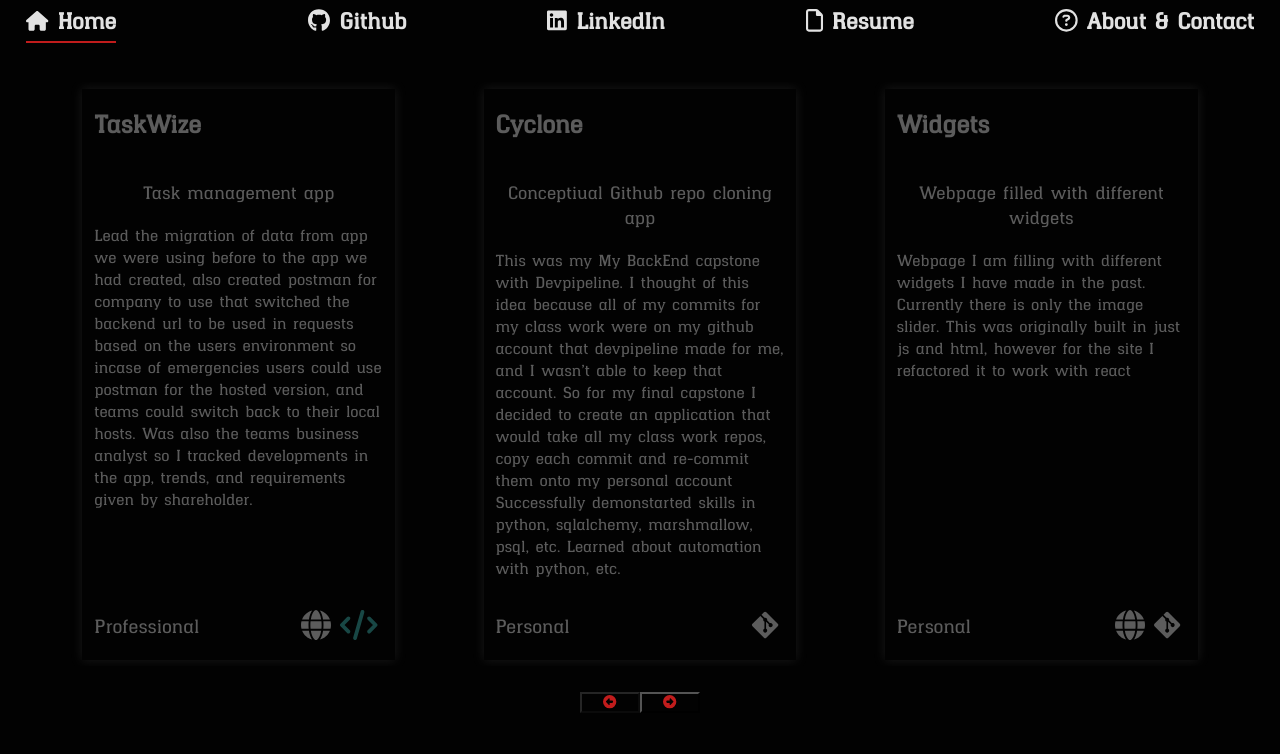
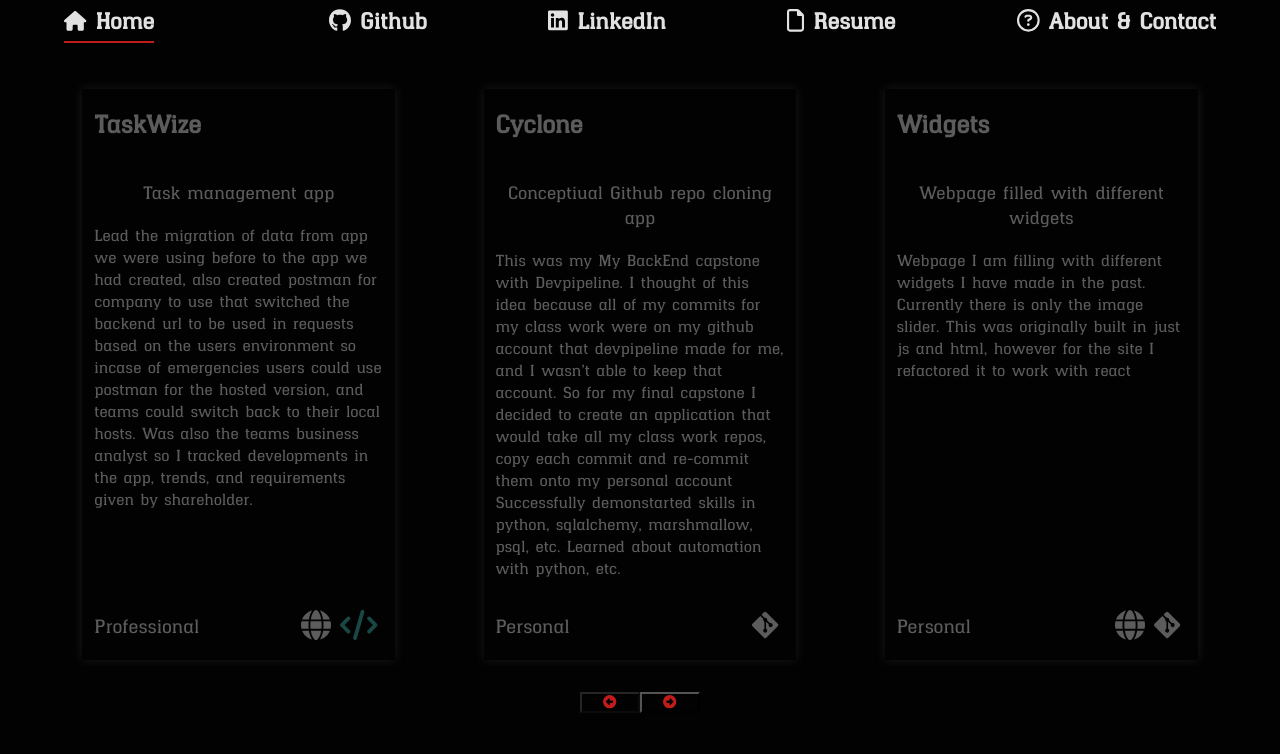
Before and after one commit to Jamesh431/Jamesh431.github.io, a React (Create React App) app: page /home in a window 1280 px wide. Shown: the top 754 px of the page. Built offline with nearby package versions, Linux system fonts and the light colour scheme.

Commit message:
changed padding

```diff
--- a/src/styles/navigation/navbar.scss
+++ b/src/styles/navigation/navbar.scss
@@ -1,6 +1,6 @@
 .header {
   margin-bottom: 7px;
-  padding: 7px 26px;
+  padding: 7px 5%;
 
   .navigation {
     display: flex;
```
